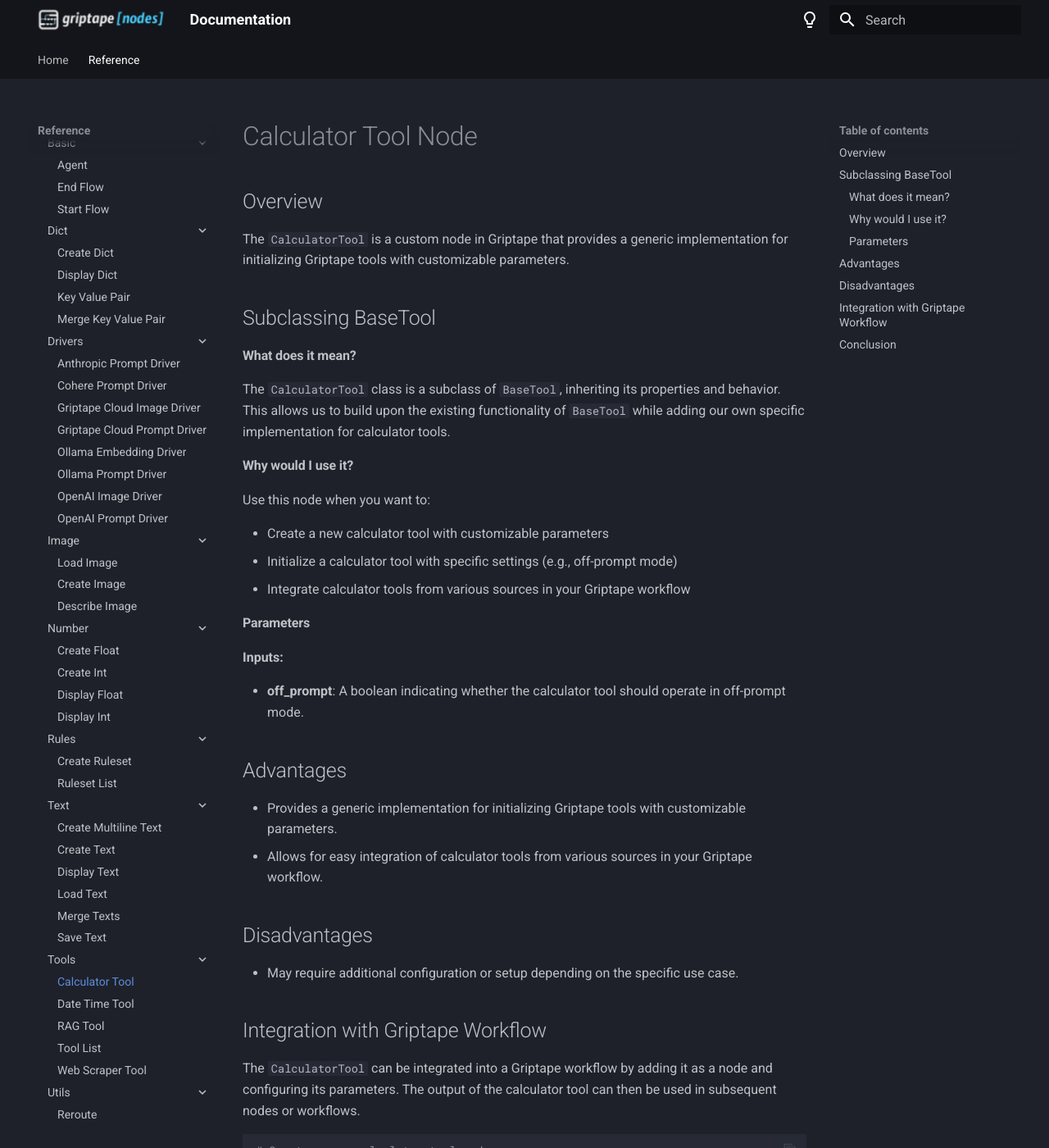
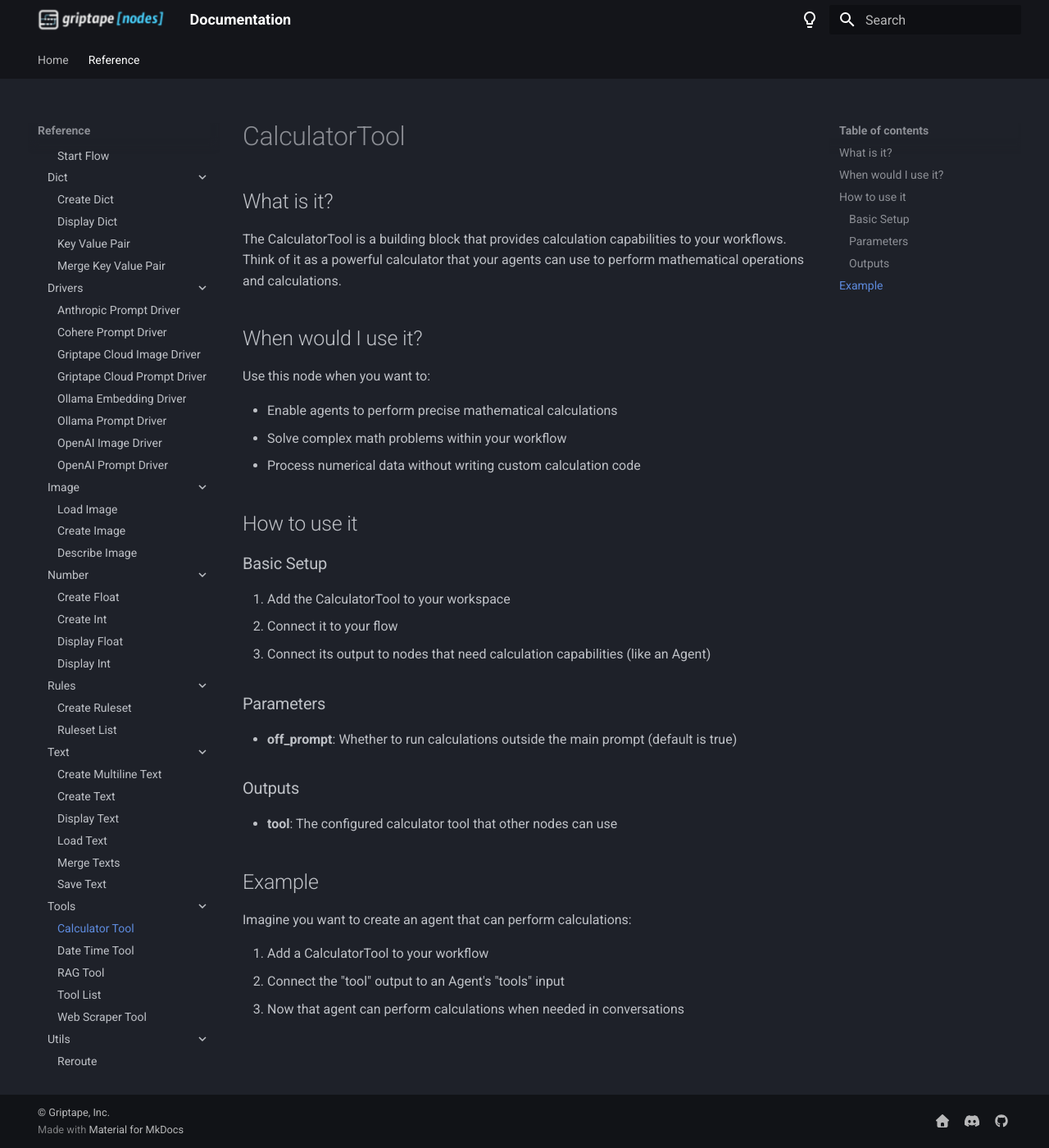
Before and after one commit to griptape-ai/griptape-nodes, an MkDocs documentation site: the page built from docs/nodes/tools/calculator_tool.md, in a window 1280 px wide and 1400 px high. Shown: the whole window at 82% size. Built offline with MkDocs 1.6.1 and Material for MkDocs 9.7.7, drawn with Linux system fonts in a browser that asks for light colours; some of the changed text lies outside the part shown.

Commit message:
incrementals

````diff
--- a/docs/nodes/tools/calculator_tool.md
+++ b/docs/nodes/tools/calculator_tool.md
@@ -1,67 +1,37 @@
-# Calculator Tool Node
+# CalculatorTool
 
-## Overview
+## What is it?
 
-The `CalculatorTool` is a custom node in Griptape that provides a generic implementation for initializing Griptape tools with customizable parameters.
+The CalculatorTool is a building block that provides calculation capabilities to your workflows. Think of it as a powerful calculator that your agents can use to perform mathematical operations and calculations.
 
-## Subclassing BaseTool
-
-#### What does it mean?
-
-The `CalculatorTool` class is a subclass of `BaseTool`, inheriting its properties and behavior. This allows us to build upon the existing functionality of `BaseTool` while adding our own specific implementation for calculator tools.
-
-#### Why would I use it?
+## When would I use it?
 
 Use this node when you want to:
 
-- Create a new calculator tool with customizable parameters
-- Initialize a calculator tool with specific settings (e.g., off-prompt mode)
-- Integrate calculator tools from various sources in your Griptape workflow
+- Enable agents to perform precise mathematical calculations
+- Solve complex math problems within your workflow
+- Process numerical data without writing custom calculation code
 
+## How to use it
 
-#### Parameters
+### Basic Setup
 
-**Inputs:**
+1. Add the CalculatorTool to your workspace
+2. Connect it to your flow
+3. Connect its output to nodes that need calculation capabilities (like an Agent)
 
-- **off_prompt**: A boolean indicating whether the calculator tool should operate in off-prompt mode.
+### Parameters
 
+- **off_prompt**: Whether to run calculations outside the main prompt (default is true)
 
-## Advantages
+### Outputs
 
-- Provides a generic implementation for initializing Griptape tools with customizable parameters.
-- Allows for easy integration of calculator tools from various sources in your Griptape workflow.
+- **tool**: The configured calculator tool that other nodes can use
 
-## Disadvantages
+## Example
 
-- May require additional configuration or setup depending on the specific use case.
+Imagine you want to create an agent that can perform calculations:
 
-## Integration with Griptape Workflow
-
-The `CalculatorTool` can be integrated into a Griptape workflow by adding it as a node and configuring its parameters. The output of the calculator tool can then be used in subsequent nodes or workflows.
-
-```python
-# Create a new calculator tool node
-calculator_tool_node = CalculatorTool("Calculator Tool")
-
-# Add parameters to the node
-calculator_tool_node.add_parameter(
-    Parameter(
-        name="off_prompt",
-        input_types=["bool"],
-        type="bool",
-        output_type="bool",
-        default_value=True,
-        tooltip="",
-    )
-)
-
-# Create a new calculator tool and set its output
-calculator_tool = CalculatorTool(off_prompt=calculator_tool_node.parameter_values["off_prompt"])
-calculator_tool_node.parameter_output_values["tool"] = calculator_tool
-
-# Use the output of the calculator tool in subsequent nodes or workflows
-```
-
-## Conclusion
-
-The `CalculatorTool` provides a convenient way to initialize Griptape tools with customizable parameters. By subclassing `BaseTool` and adding our own implementation for calculator tools, we can create a flexible and reusable node that can be integrated into various Griptape workflows.
+1. Add a CalculatorTool to your workflow
+2. Connect the "tool" output to an Agent's "tools" input
+3. Now that agent can perform calculations when needed in conversations
````
Also changed, not shown: docs/nodes/text/create_multiline_text.md (+1 -2 lines), docs/nodes/text/load_text.md (+1 -2 lines), docs/nodes/text/save_text.md (+1 -2 lines), docs/nodes/tools/date_time_tool.md (+23 -40 lines), docs/nodes/tools/rag_tool.md (+20 -27 lines).
